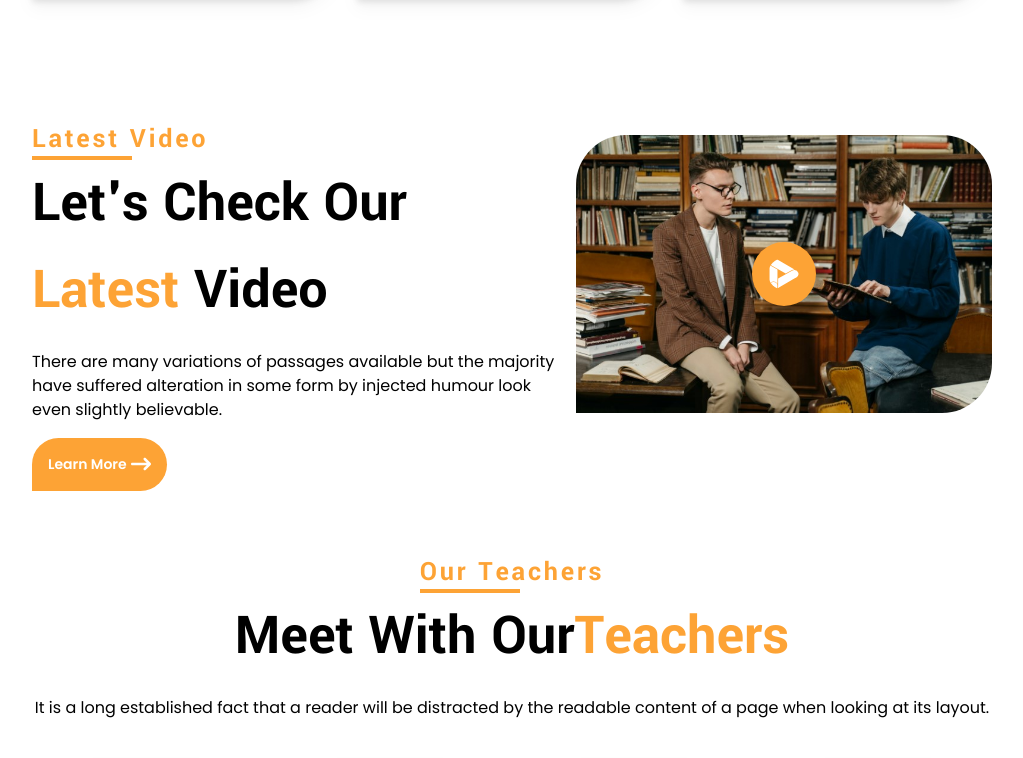
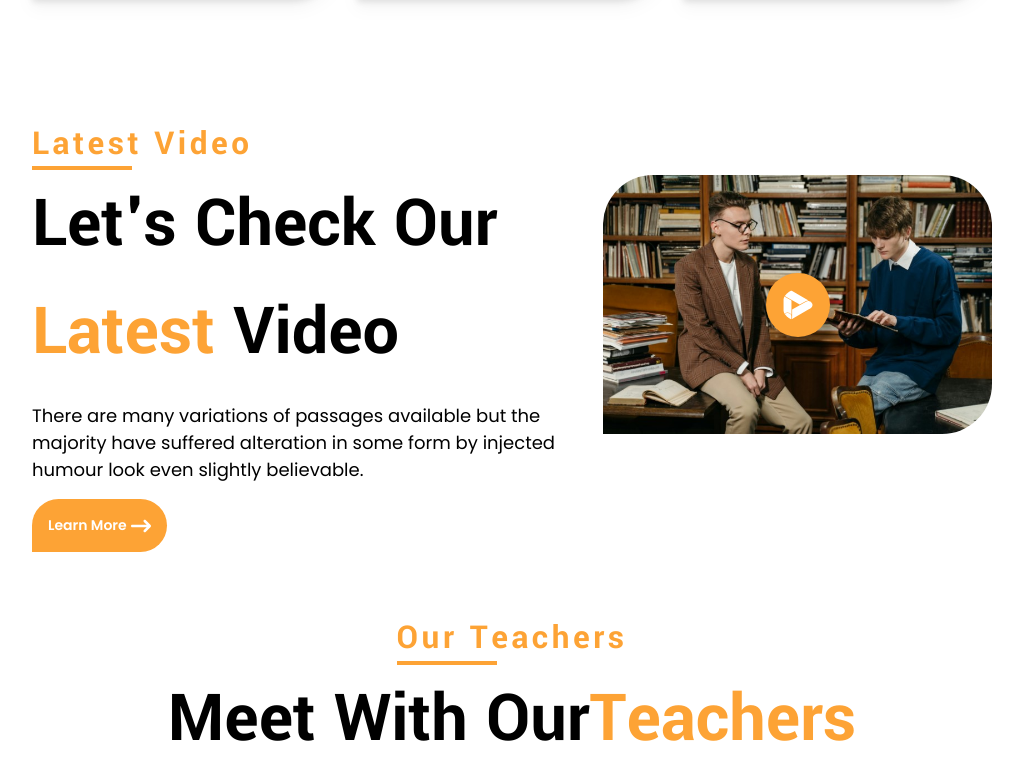
Before and after one commit to naimekattor/React_education, a React (Vite) app: page / in a window 1280 px wide. Shown: the part 4097-4855 px from the top of the page, without its empty margins (128-1151 px from the left). Built offline with nearby package versions, Linux system fonts and the light colour scheme.

Commit message:
Update SectionHeader.jsx
h2,h1,p font size change

```diff
--- a/src/Components/SectionHeader.jsx
+++ b/src/Components/SectionHeader.jsx
@@ -4,9 +4,9 @@ const SectionHeader = ({ about, head, pHead, lHead, des }) => {
   return (
     <div>
       <div className='mt-[60px]'>
-        <h2 className=' text-[28px] text-primary font-semibold font-primary tracking-widest  relative '><span className=' absolute bottom-0 bg-primary h-1 md:w-[100px] w-[150px]' /> {about}</h2>
-        <h1 className=' font-primary mb-[10px] text-[58px] font-bold'>{head}<span className='text-primary'>{pHead}</span>  {lHead}</h1>
-        <p className=' text-[16px] font-secondary my-4'>{des}</p>
+        <h2 className=' lg:text-[35px] md:text-[30px] text-[25px] text-primary font-semibold font-primary tracking-widest  relative '><span className=' absolute bottom-0 bg-primary h-1 md:w-[100px] w-[150px]' /> {about}</h2>
+        <h1 className=' font-primary mb-[10px] lg:text-[72px] md:text-[60px] text-[50px] font-bold'>{head}<span className='text-primary'>{pHead}</span>  {lHead}</h1>
+        <p className=' lg:text-[18px] md:text-[16px] text-[14px] font-secondary my-4'>{des}</p>
       </div>
     </div>
   );
```
